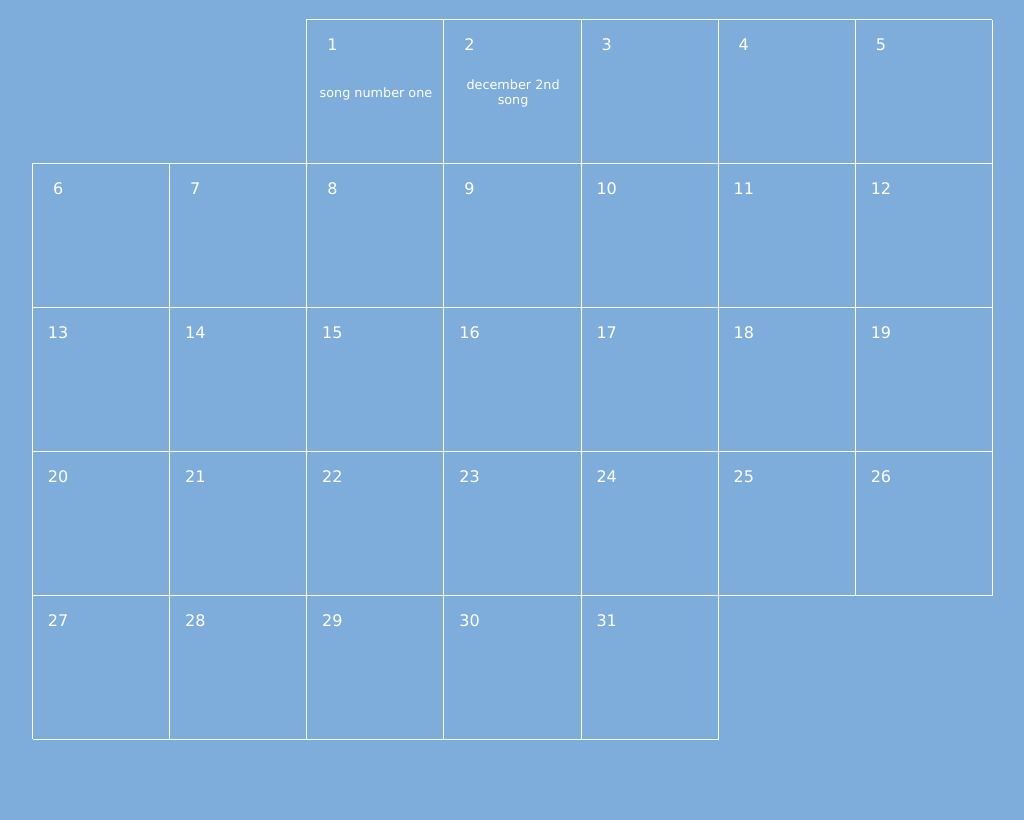
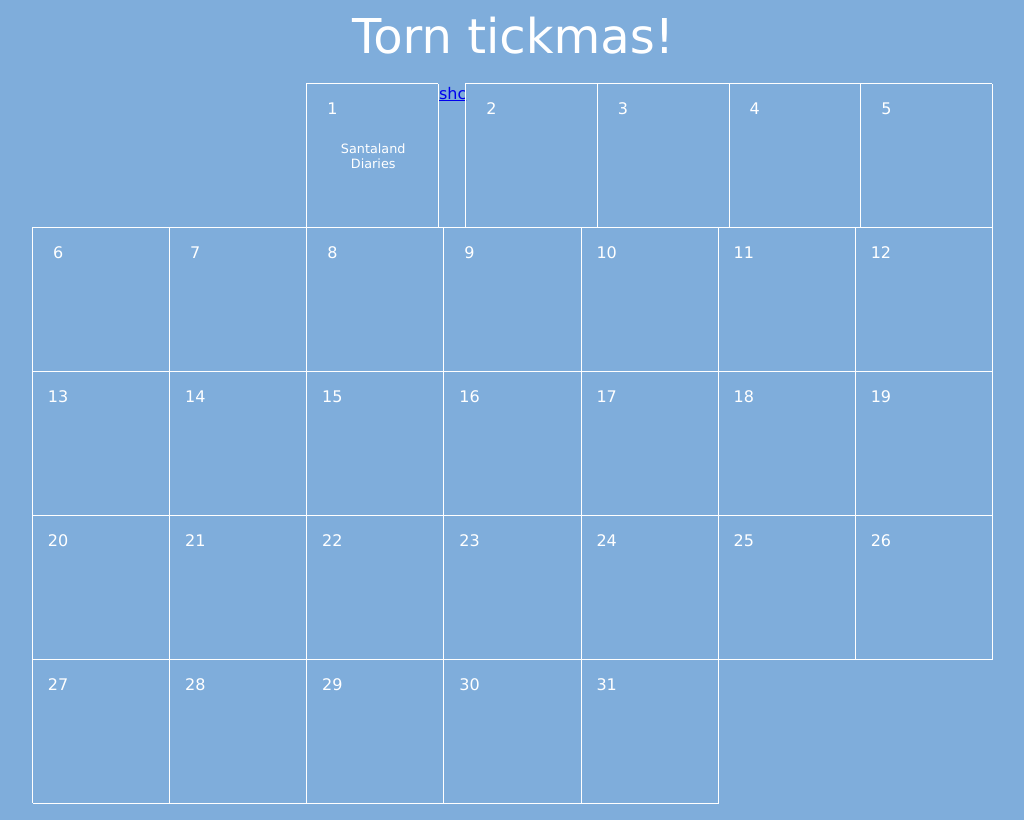
Before and after one commit to carlfroneberger/torntickmas, a plain HTML site: page index.html in a window 1280 px wide. Shown: the whole page, without its empty margins (127-1151 px from the left). Drawn offline with Linux system fonts and the light colour scheme.

Commit message:
new changes

```diff
--- a/index.html
+++ b/index.html
@@ -3,15 +3,16 @@
     <link rel="stylesheet" href="main.css">
   </head>
   <body>
+    <div class="title"> Torn tickmas!</div>
     <div class="month">
       <div class="week">
-        <a  target="_blank" class="day" href="https://www.youtube.com/watch?v=aAkMkVFwAoo">
+        <a  target="_blank" class="day" href="https://youtu.be/4qcpIWVFj-0">
           <div class="num">1</div>
-          <div class="link">song number one</div>
+          <div class="link">Santaland Diaries</div>
+          <a href="https://somervillehomelesscoalition.org/">shc</a>
         </a>
-        <a  target="_blank" class="day" href="https://www.youtube.com/watch?v=tlqadskaRCw">
+        <a  target="_blank" class="day">
           <div class="num">2</div>
-          <div class="link">december 2nd song</div>
         </a>
         <a  target="_blank" class="day">
           <div class="num">3</div>
--- a/main.css
+++ b/main.css
@@ -15,7 +15,6 @@
   flex-basis: 0;
 
   color: #fff;
-  font-family: 'Lucida Sans', 'Lucida Sans Regular', 'Lucida Grande', 'Lucida Sans Unicode', Geneva, Verdana, sans-serif;
   padding: 10px;
 
   display: flex;
@@ -63,11 +62,19 @@
   margin-right: 28.5714285714%;
 }
 
+.title {
+  color: #fff;
+  font-size: 3em;
+  text-align: center;
+  width: 100%;
+}
+
 /* OTHER STYLES */
 
 html, body {
   height: 100%;
   background-color: #7faddb;
+  font-family: 'Lucida Sans', 'Lucida Sans Regular', 'Lucida Grande', 'Lucida Sans Unicode', Geneva, Verdana, sans-serif;
 }
 
 /* .month {
```
